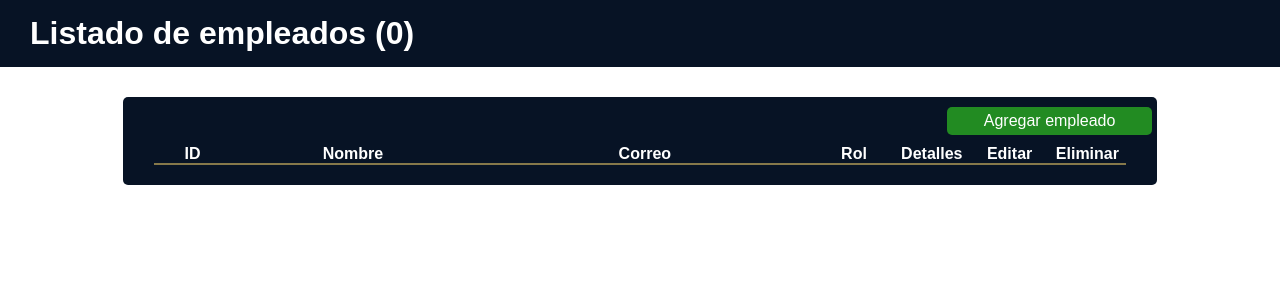
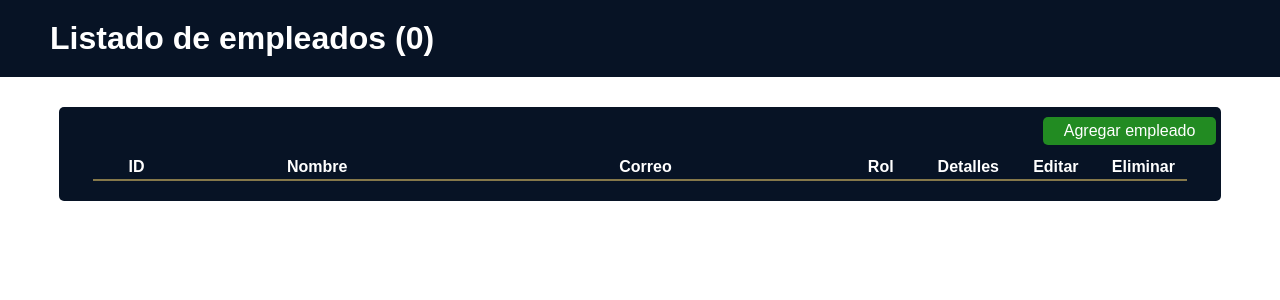
Before and after one commit to Ricardo-Macias/Programacion_para_Internet, a PHP site: page /empleados_lista.php in a window 1280 px wide. Shown: the top 300 px of the page. Run offline with PHP 8.4, Linux system fonts and the light colour scheme; data that the repository does not hold is empty.

Commit message:
style: cambiar algunos estilos de la tabla

```diff
--- a/Proyecto/css/style_table.css
+++ b/Proyecto/css/style_table.css
@@ -5,13 +5,12 @@ body {
 }
 
 .content {
-    width: 80%;
+    width: 90%;
     margin: 0 auto;
     padding: 10px 5px;
     color: #fff;
     background-color: #071325;
     border-radius: 5px;
-
 }
 
 .head {
@@ -22,7 +21,7 @@ body {
 
 .section_title {
     font-size: 2rem;
-    padding: 15px 30px;
+    padding: 20px 50px;
     font-weight: bold;
 }
 
@@ -30,7 +29,7 @@ body {
     display: flex;
     align-items: center;
     justify-content: center;
-    margin-left: 80%;
+    margin-left: 85%;
     padding: 5px;
     background-color: #228B22;
     border-radius: 5px;
@@ -59,6 +58,7 @@ body {
 }
 
 .column {
+    padding: 3px;
     overflow: hidden;
 }
 
```
